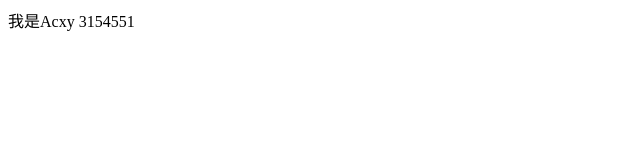
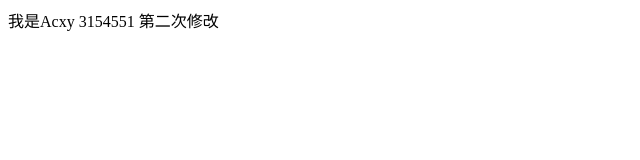
Before and after one commit to ji-han-tomorrow/git_demo, a plain HTML site: page index.html in a window 1280 px wide. Shown: the whole page, without its empty margins (0-640 px from the left). Drawn offline with Linux system fonts and the light colour scheme.

Commit message:
A第三次提交

```diff
--- a/index.html
+++ b/index.html
@@ -7,5 +7,6 @@
 <body>
 我是Acxy
 3154551
+第二次修改
 </body>
 </html>
```
